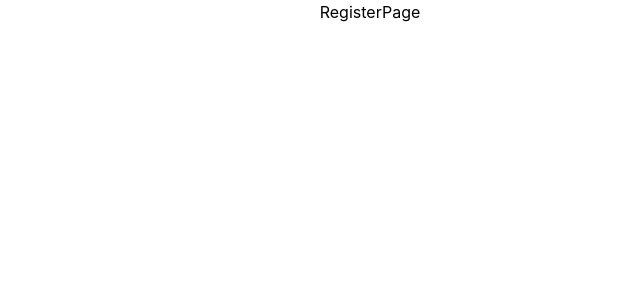
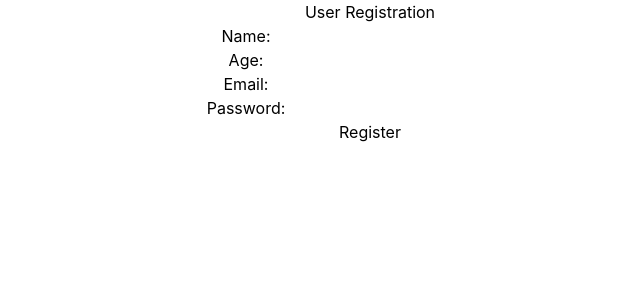
Before and after one commit to JuanFelipeCB01/The-Recipe, a React (Create React App) app in the folder Front/the-recipe/: page /register in a window 1280 px wide. Shown: the top 300 px of the page, without its empty margins (270-910 px from the left). Built offline with nearby package versions, Linux system fonts and the light colour scheme.

Commit message:
login-register

```diff
--- a/Front/the-recipe/src/pages/LoginPage/LoginPage.jsx
+++ b/Front/the-recipe/src/pages/LoginPage/LoginPage.jsx
@@ -1,10 +1,57 @@
-import React from 'react'
+import React, { useState } from "react";
+import {useNavigate} from "react-router-dom"
+import { axiosInstance } from "../../utils/axios.js";
+const Login = () => {
+  const [email, setEmail] = useState("");
+  const [password, setPassword] = useState("");
+  const [error, setError] = useState("");
+  const navigate = useNavigate();
 
+  const handleLogin = async (e) => {
+    e.preventDefault();
 
-function LoginPage(){
-    return (
-        <h1>LoginPage</h1>
-    )
-}
+    try {
+      const response = await axiosInstance.post("/user/login", {
+        email,
+        password,
+      });
+      // console.log(response.data)
+      const token = response.data.token;
+      localStorage.setItem("token", token);
+      navigate("/");
 
-export default LoginPage
+    } catch (err) {
+      setError("Invalid credentials. Please try again.");
+    }
+  };
+
+  return (
+    <div>
+      <h2>Login</h2>
+      <form onSubmit={handleLogin}>
+        <div>
+          <label>Email:</label>
+          <input
+            type="email"
+            value={email}
+            onChange={(e) => setEmail(e.target.value)}
+            required
+          />
+        </div>
+        <div>
+          <label>Password:</label>
+          <input
+            type="password"
+            value={password}
+            onChange={(e) => setPassword(e.target.value)}
+            required
+          />
+        </div>
+        <button type="submit">Login</button>
+      </form>
+      {error && <p>{error}</p>}
+    </div>
+  );
+};
+
+export default Login;
--- a/Front/the-recipe/src/pages/RegisterPage/RegisterPage.jsx
+++ b/Front/the-recipe/src/pages/RegisterPage/RegisterPage.jsx
@@ -1,10 +1,84 @@
-import React from 'react'
+import React, { useState } from "react";
+import { axiosInstance } from "../../utils/axios.js";
+import {useNavigate} from "react-router-dom"
 
+function UserRegistrationForm() {
+  const [email, setEmail] = useState("");
+  const [password, setPassword] = useState("");
+  const [message, setMessage] = useState("");
+  const [name, setName] = useState("");
+  const [age, setAge] = useState("");
+  const navigate = useNavigate();
 
-function RegisterPage(){
-    return (
-        <h1>RegisterPage</h1>
-    )
+  const handleRegistration = async (e) => {
+    e.preventDefault();
+
+    try {
+      const response = await axiosInstance.post("/user/register", {
+        email,
+        password,
+        name,
+        age
+      })
+
+      if (response.status === 201) {
+        setMessage("User registered successfully!");
+        navigate("/");
+      }
+    } catch (error) {
+      if (error.response) {
+        setMessage(error.response.data.message);
+      } else {
+        setMessage("An error occurred. Please try again later.");
+      }
+    }
+  };
+
+  return (
+    <div>
+      <h2>User Registration</h2>
+      <form onSubmit={handleRegistration}>
+      <div>
+          <label>Name:</label>
+          <input
+            type="text"
+            value={name}
+            onChange={(e) => setName(e.target.value)}
+            required
+          />
+        </div>
+        <div>
+          <label>Age:</label>
+          <input
+            type="number"
+            value={age}
+            onChange={(e) => setAge(e.target.value)}
+            required
+          />
+        </div>
+        <div>
+          <label>Email:</label>
+          <input
+            type="email"
+            value={email}
+            onChange={(e) => setEmail(e.target.value)}
+            required
+          />
+        </div>
+        <div>
+          <label>Password:</label>
+          <input
+            type="password"
+            value={password}
+            onChange={(e) => setPassword(e.target.value)}
+            required
+          />
+        </div>
+        <button type="submit">Register</button>
+      </form>
+      {message && <p>{message}</p>}
+    </div>
+  );
 }
 
-export default RegisterPage
+export default UserRegistrationForm;
--- /dev/null
+++ b/Front/the-recipe/src/utils/axios.js
@@ -0,0 +1,5 @@
+import axios from "axios";
+
+export const axiosInstance = axios.create({
+    baseURL : 'http://localhost:5020'
+})
```
